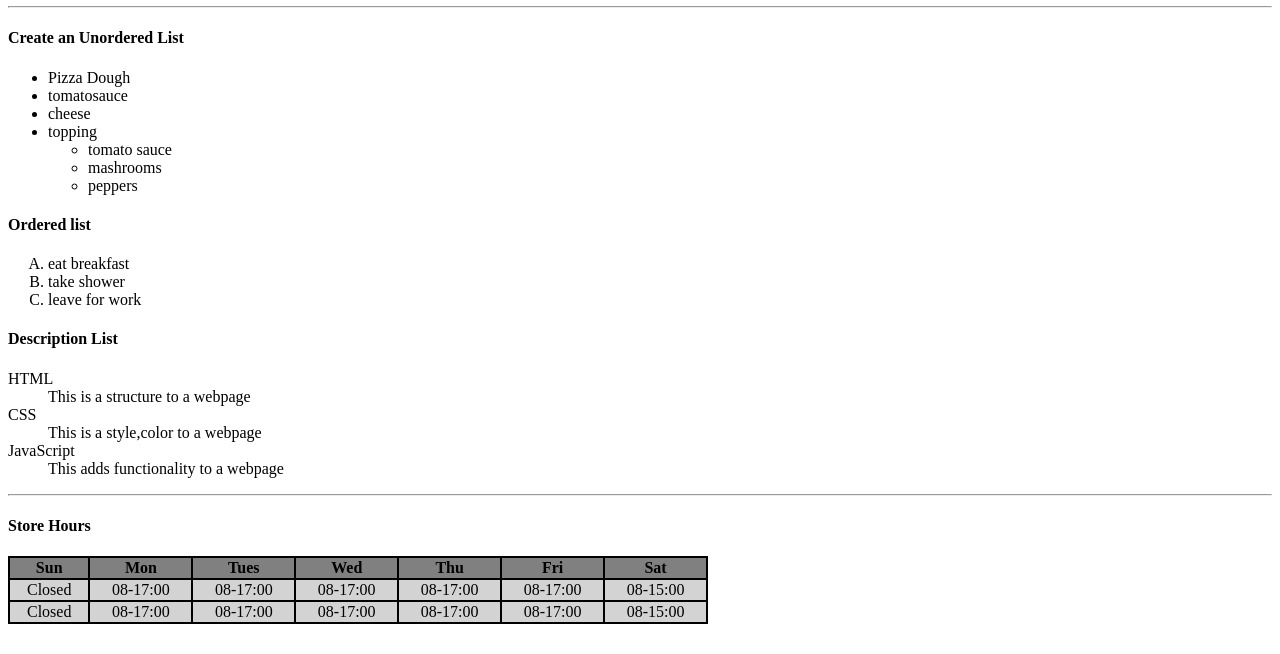
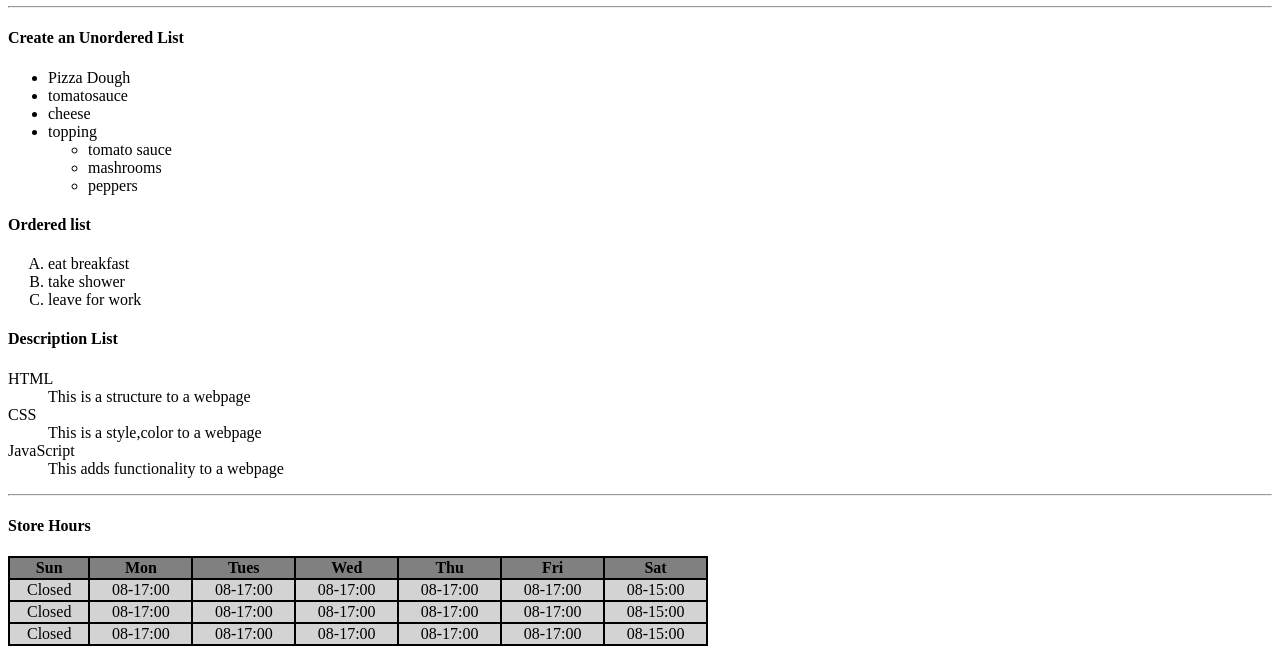
Before and after one commit to Refilwemlab/Rest, a plain HTML site: page index.html in a window 1280 px wide. Shown: the part 1127-1781 px from the top of the page. Before the commit the page ends 1759 px from the top, so only its background shows below. Drawn offline with Linux system fonts and the light colour scheme.

Commit message:
first commit

```diff
--- a/index.html
+++ b/index.html
@@ -104,6 +104,17 @@
             <td>08-15:00</td>
          </tr>
 
+        </tr>
+        <tr bgcolor="lightgrey" align="center">
+           <td>Closed</td>
+           <td>08-17:00</td>
+           <td>08-17:00</td>
+           <td>08-17:00</td>
+           <td>08-17:00</td>
+           <td>08-17:00</td>
+           <td>08-15:00</td>
+        </tr>
+
         </table>
 
     </body>
```
